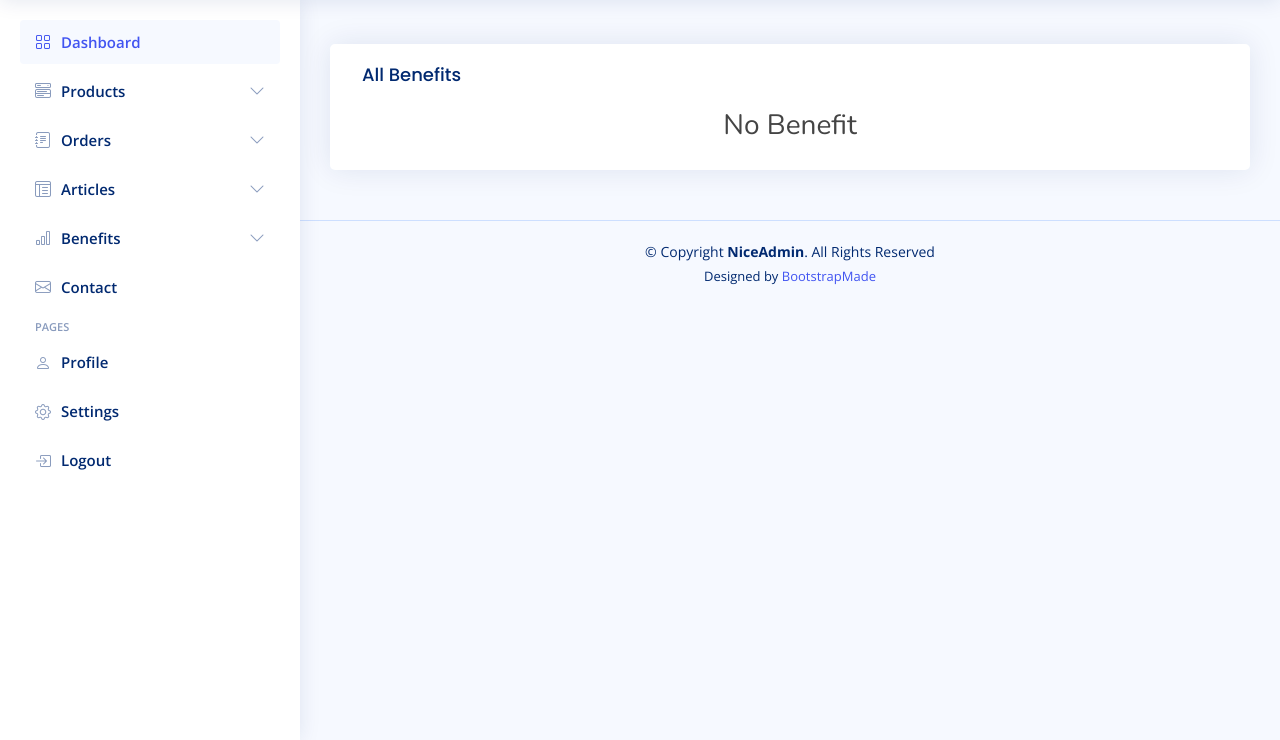
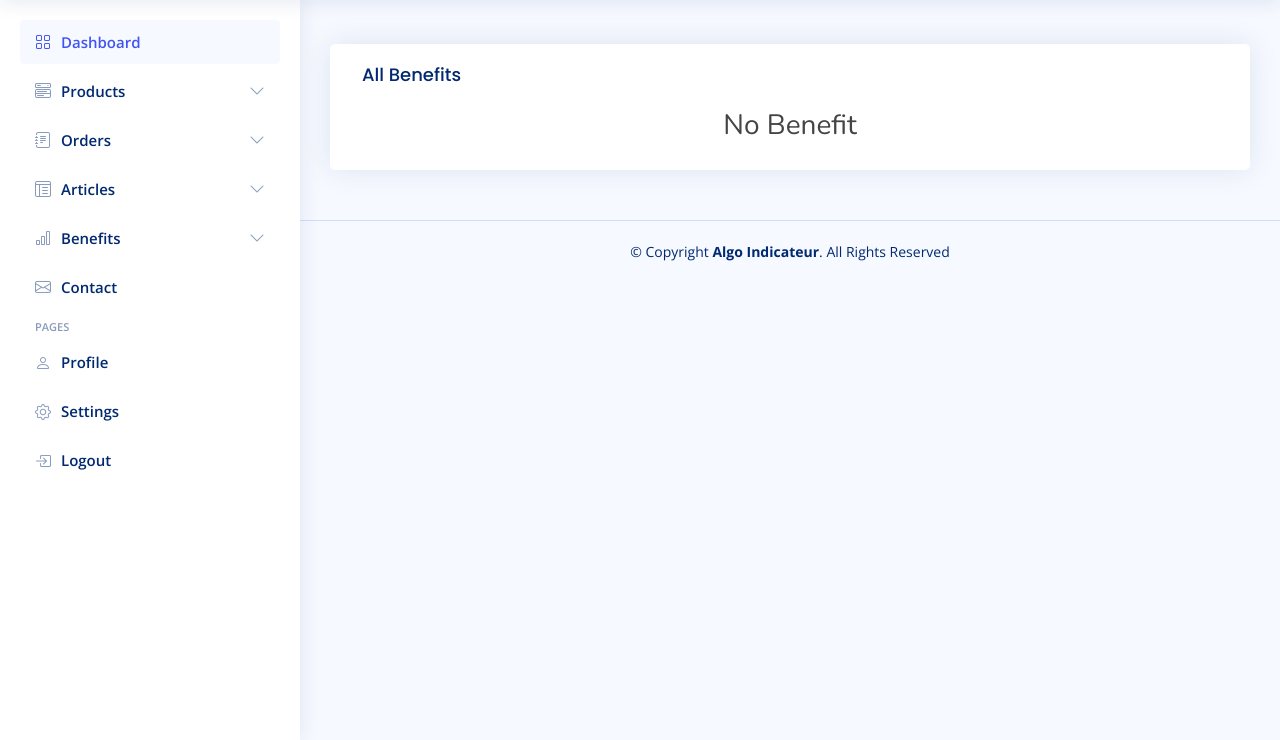
Before and after one commit to hagmir7/algoindicateur, a Django app: page /fr/benefit/list in a window 1280 px wide. Shown: the part 60-800 px from the top of the page. Run offline with Django 4.2, Linux system fonts and the light colour scheme; data that the repository does not hold is empty; some libraries are stand-ins or nearby versions.

Commit message:
fist commit

```diff
--- a/templates/dash.html
+++ b/templates/dash.html
@@ -64,14 +64,7 @@
   <!-- ======= Footer ======= -->
   <footer id="footer" class="footer">
     <div class="copyright">
-      &copy; Copyright <strong><span>NiceAdmin</span></strong>. All Rights Reserved
-    </div>
-    <div class="credits">
-      <!-- All the links in the footer should remain intact. -->
-      <!-- You can delete the links only if you purchased the pro version. -->
-      <!-- Licensing information: https://bootstrapmade.com/license/ -->
-      <!-- Purchase the pro version with working PHP/AJAX contact form: https://bootstrapmade.com/nice-admin-bootstrap-admin-html-template/ -->
-      Designed by <a href="https://bootstrapmade.com/">BootstrapMade</a>
+      &copy; Copyright <strong><span>Algo Indicateur</span></strong>. All Rights Reserved
     </div>
   </footer><!-- End Footer -->
 
```
